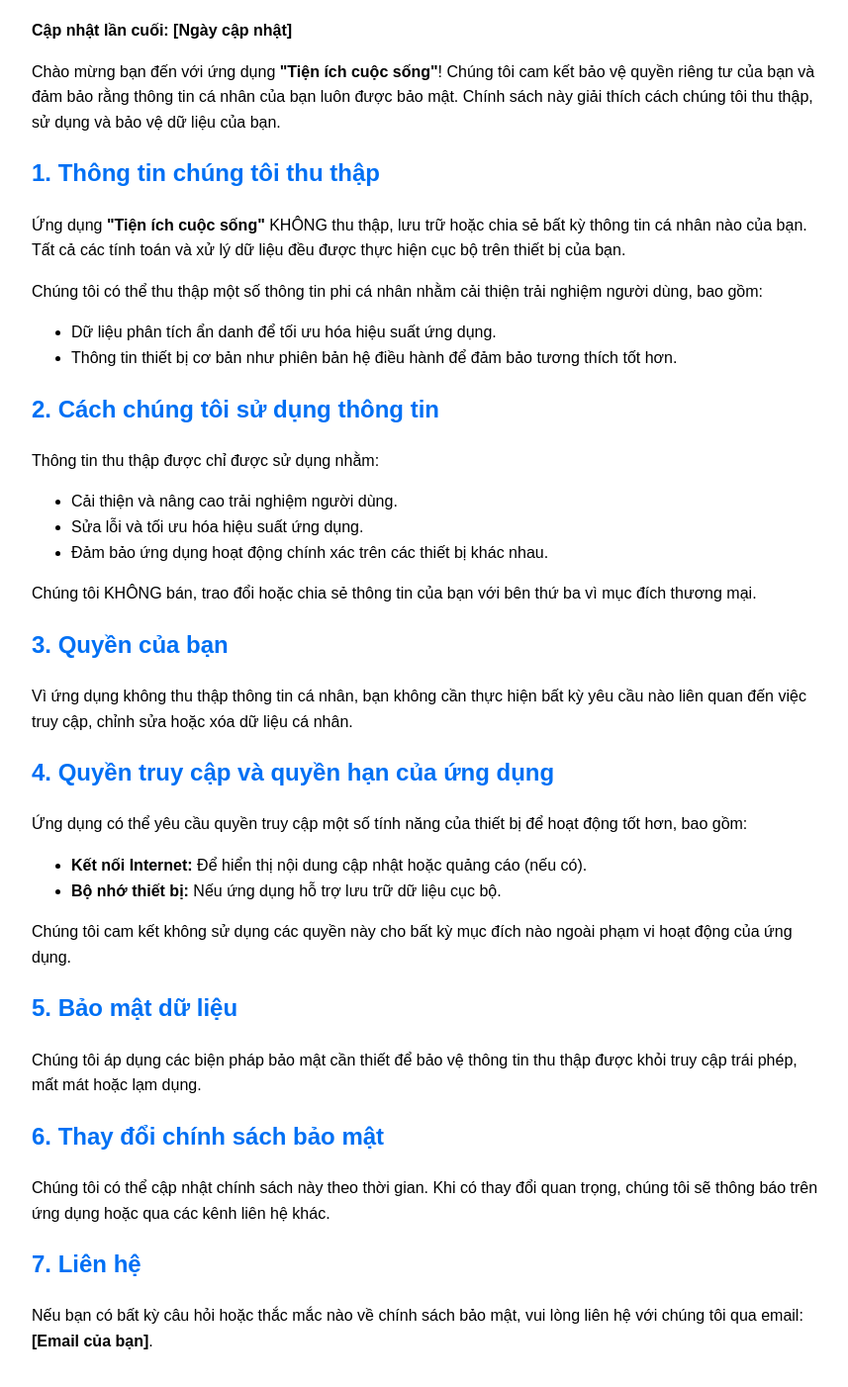
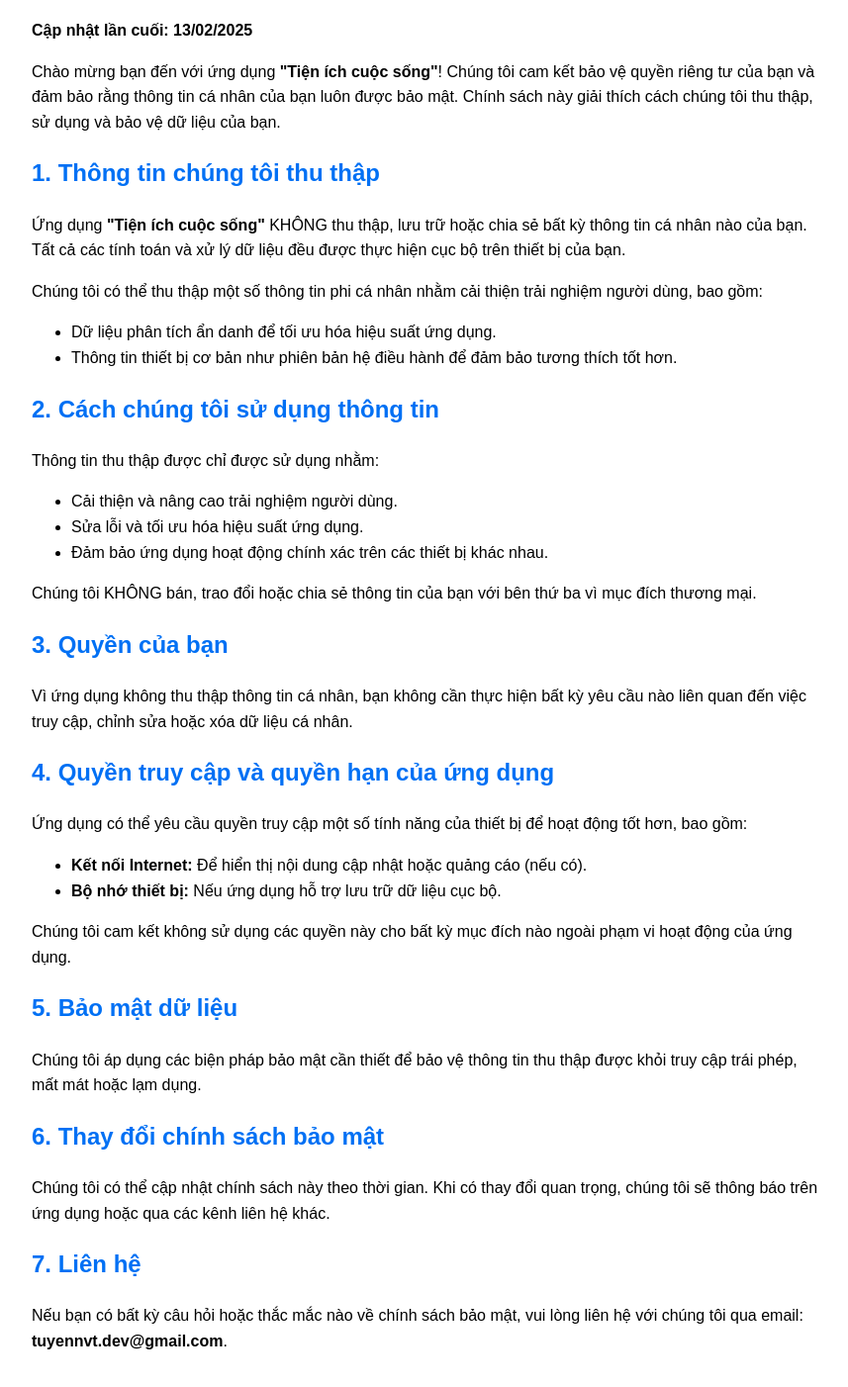
Before and after one commit to tuyennvt/life-utilities-policy, a plain HTML site: page index.html in a window 1280 px wide. Shown: the part 96-1498 px from the top of the page at 99% size, without its empty margins (208-1065 px from the left). Drawn offline with Linux system fonts and the light colour scheme.

Commit message:
Update index.html

```diff
--- a/index.html
+++ b/index.html
@@ -20,7 +20,7 @@
 </head>
 <body>
     <h1>Chính Sách Bảo Mật và Quyền Riêng Tư</h1>
-    <p><strong>Cập nhật lần cuối: [Ngày cập nhật]</strong></p>
+    <p><strong>Cập nhật lần cuối: 13/02/2025</strong></p>
 
     <p>Chào mừng bạn đến với ứng dụng <strong>"Tiện ích cuộc sống"</strong>! Chúng tôi cam kết bảo vệ quyền riêng tư của bạn và đảm bảo rằng thông tin cá nhân của bạn luôn được bảo mật. Chính sách này giải thích cách chúng tôi thu thập, sử dụng và bảo vệ dữ liệu của bạn.</p>
 
@@ -59,6 +59,6 @@
     <p>Chúng tôi có thể cập nhật chính sách này theo thời gian. Khi có thay đổi quan trọng, chúng tôi sẽ thông báo trên ứng dụng hoặc qua các kênh liên hệ khác.</p>
 
     <h2>7. Liên hệ</h2>
-    <p>Nếu bạn có bất kỳ câu hỏi hoặc thắc mắc nào về chính sách bảo mật, vui lòng liên hệ với chúng tôi qua email: <strong>[Email của bạn]</strong>.</p>
+    <p>Nếu bạn có bất kỳ câu hỏi hoặc thắc mắc nào về chính sách bảo mật, vui lòng liên hệ với chúng tôi qua email: <strong>tuyennvt.dev@gmail.com</strong>.</p>
 </body>
 </html>
```
